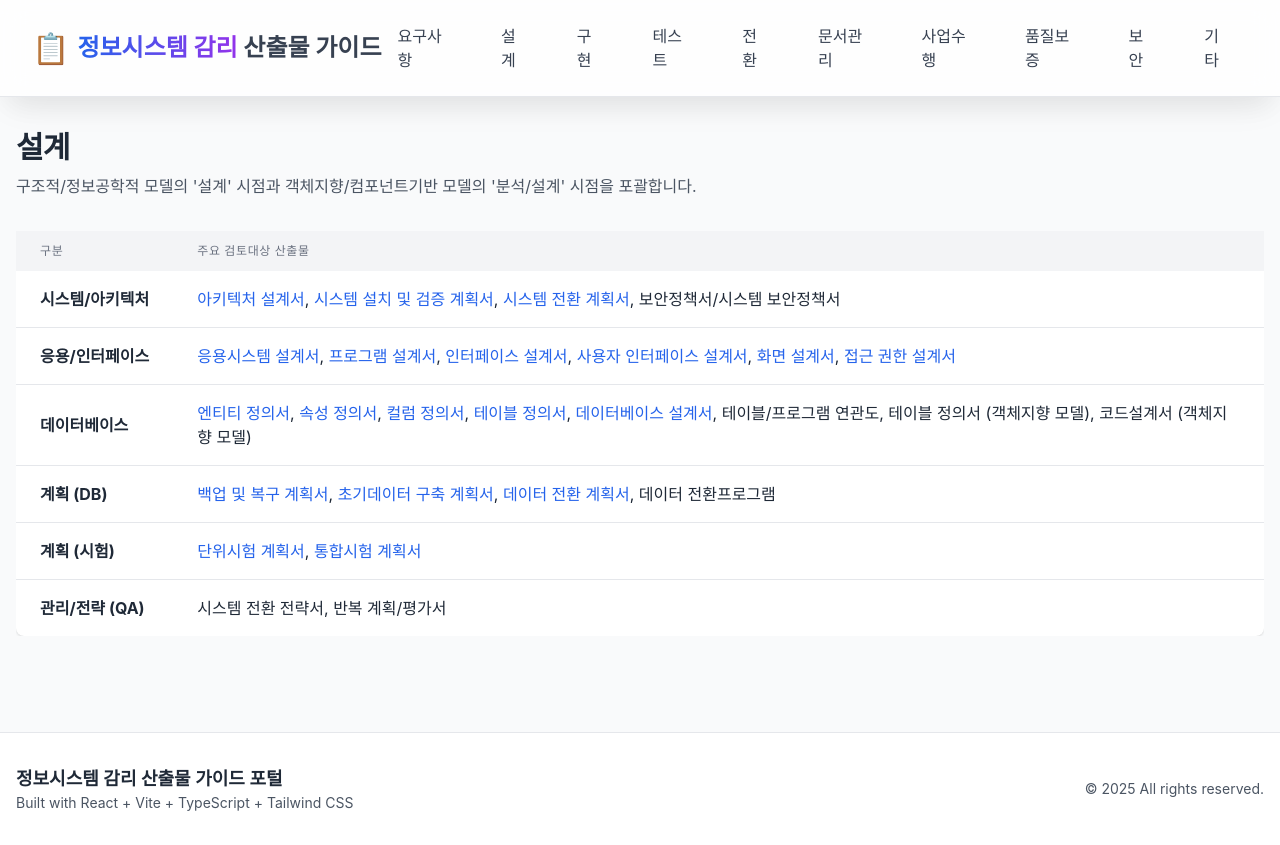
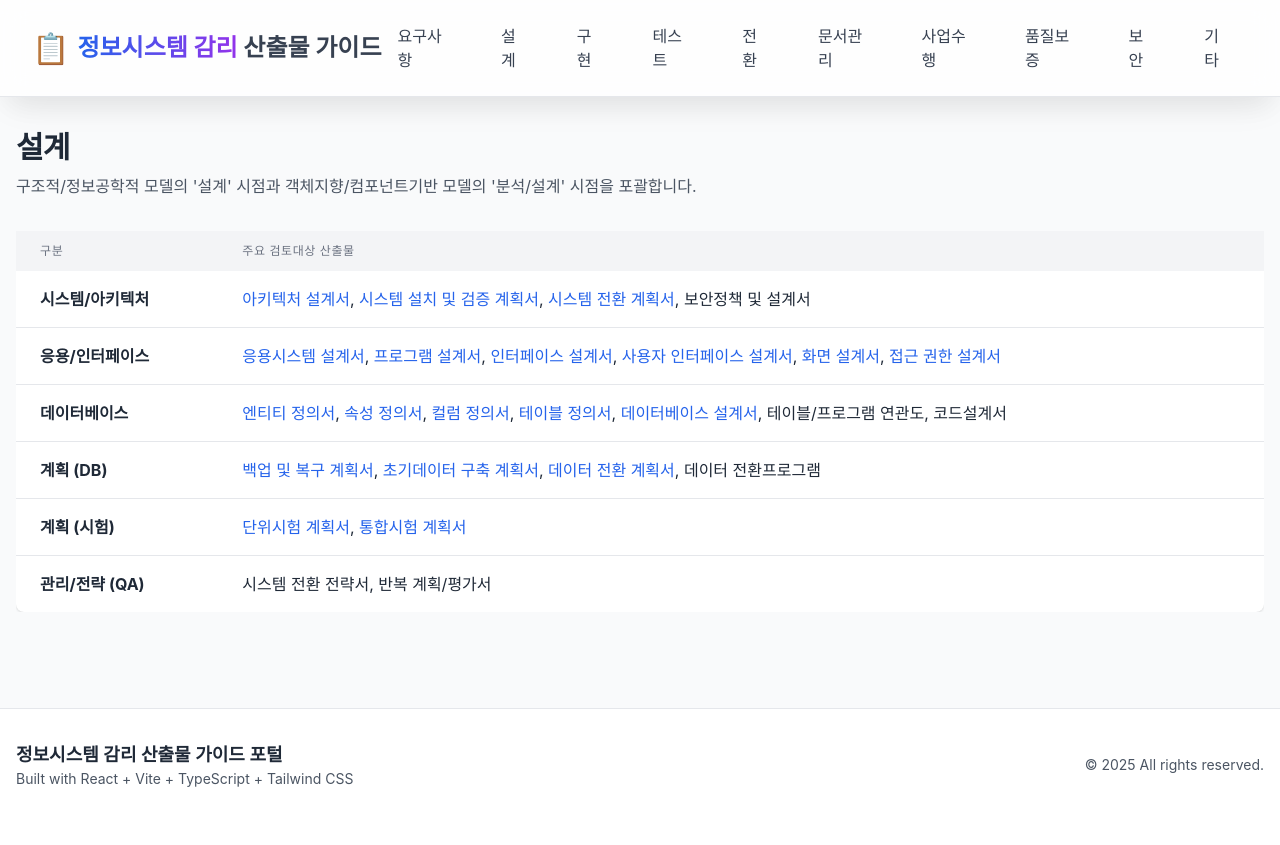
Before and after one commit to jeonck/deliverables-guide, a React (Vite) app: page /#/design in a window 1280 px wide. After the commit the page ends 821 px from the top, so only its background shows below. Built offline with nearby package versions, Linux system fonts and the light colour scheme.

Commit message:
refactor: update Design.tsx deliverables, remove duplicate and rename

```diff
--- a/src/pages/Design.tsx
+++ b/src/pages/Design.tsx
@@ -8,7 +8,7 @@ const designDeliverables = [
       { name: '아키텍처 설계서', path: '/forms/architecture-design-document' },
       { name: '시스템 설치 및 검증 계획서', path: '/forms/system-installation-verification-plan' },
       { name: '시스템 전환 계획서', path: '/forms/system-transition-plan' },
-      { name: '보안정책서/시스템 보안정책서', path: '/design' },
+      { name: '보안정책 및 설계서', path: '/design' },
     ],
   },
   {
@@ -31,8 +31,7 @@ const designDeliverables = [
       { name: '테이블 정의서', path: '/forms/table-definition-document' },
       { name: '데이터베이스 설계서', path: '/forms/database-design-document' },
       { name: '테이블/프로그램 연관도', path: '/design' },
-      { name: '테이블 정의서 (객체지향 모델)', path: '/design' },
-      { name: '코드설계서 (객체지향 모델)', path: '/design' },
+      { name: '코드설계서', path: '/design' },
     ],
   },
   {
```
